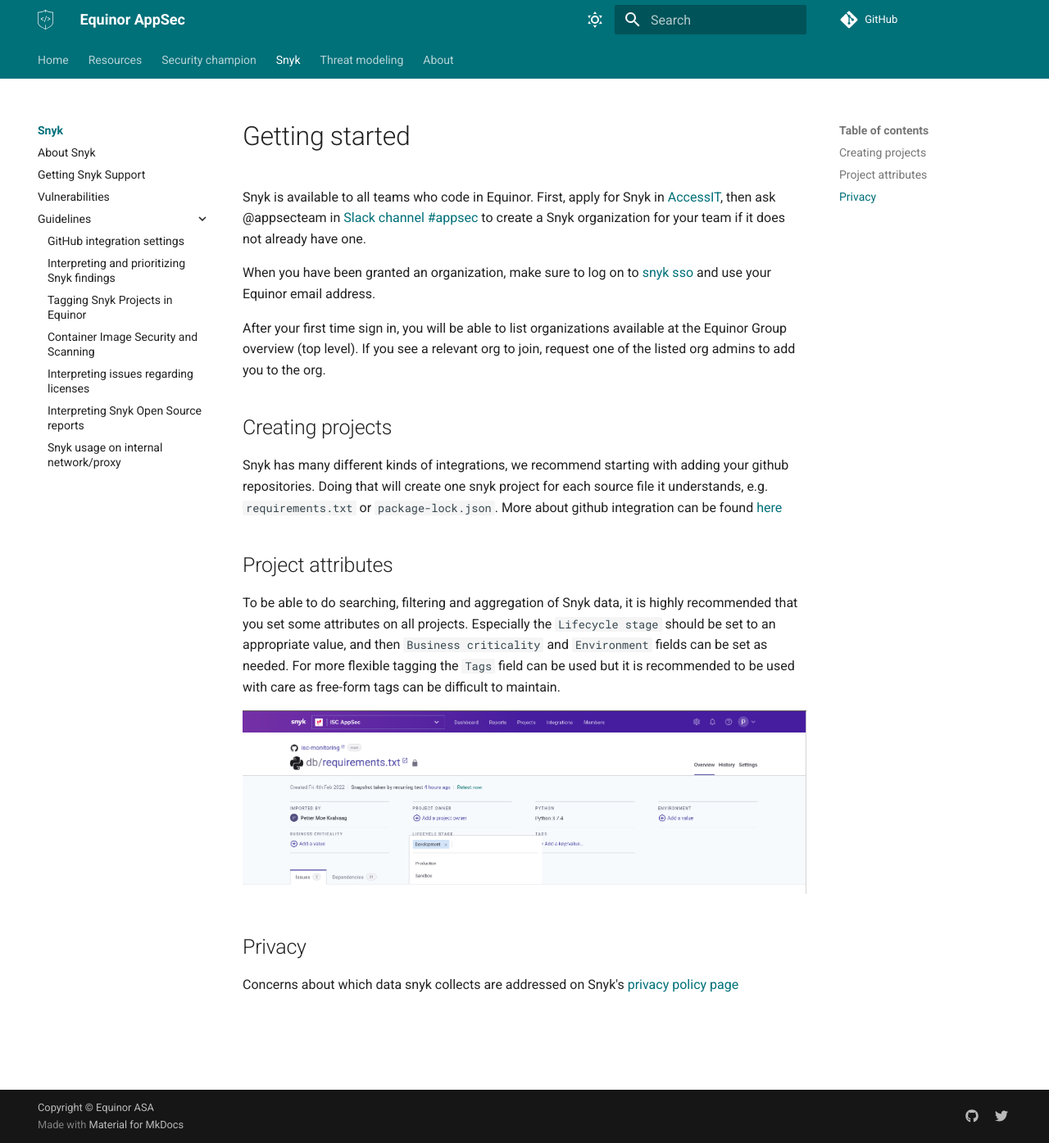
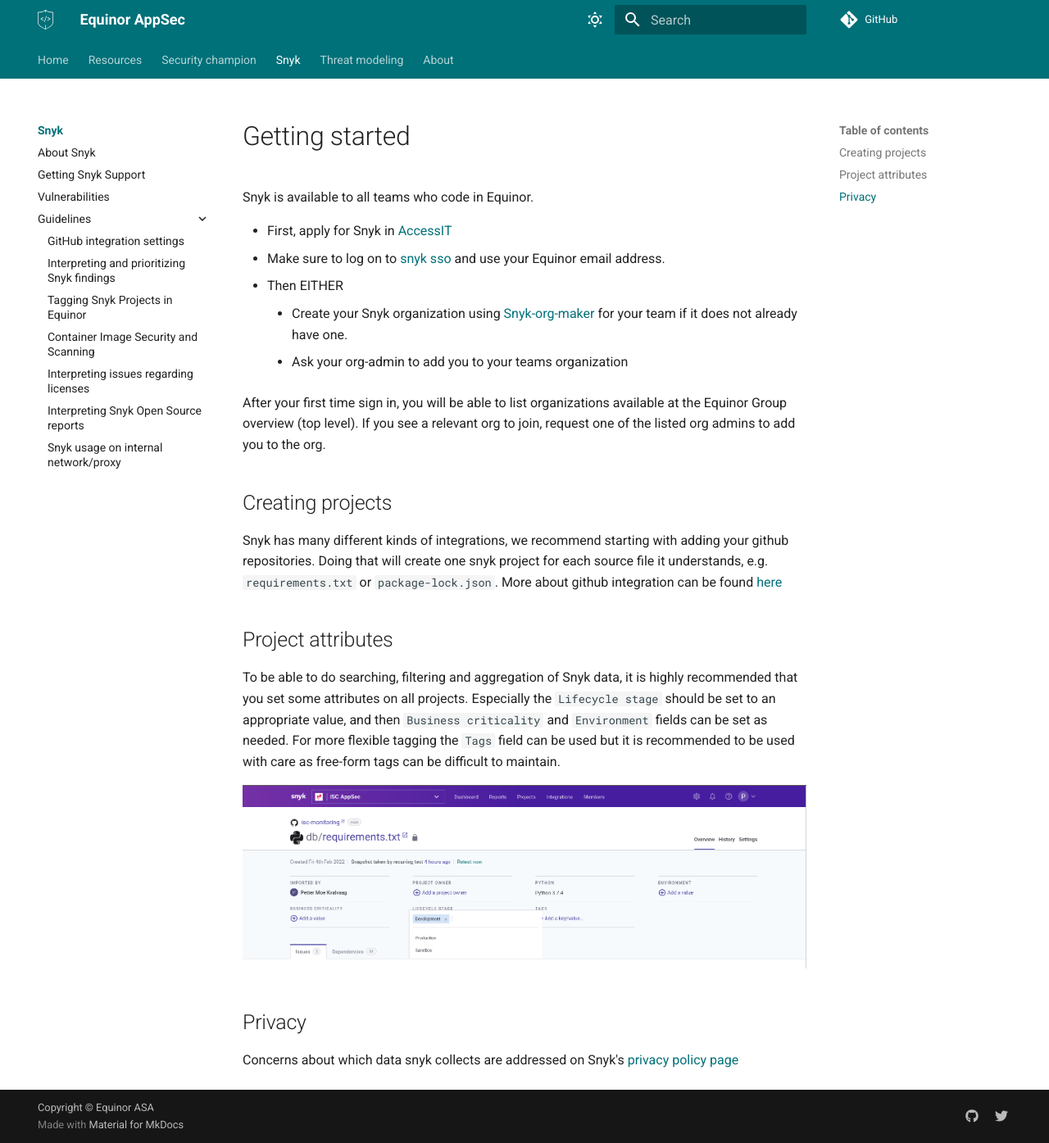
Before and after one commit to equinor/appsec, an MkDocs documentation site: the page built from docs/snyk/index.md, in a window 1280 px wide and 1395 px high. Shown: the whole window at 82% size. Built offline with MkDocs 1.6.1 and Material for MkDocs 9.7.7, drawn with Linux system fonts in a browser that asks for light colours; some web fonts are replaced; comment, search, counter and statistics services are not loaded.

Commit message:
change how to make snyk orgs

```diff
--- a/docs/snyk/index.md
+++ b/docs/snyk/index.md
@@ -1,8 +1,11 @@
 # Getting started
-Snyk is available to all teams who code in Equinor. First, apply for Snyk in [AccessIT](https://accessit.equinor.com/Search/Search?term=snyk), then ask @appsecteam in [Slack channel #appsec](https://equinor.slack.com/archives/CMM6FSW5V) to create a Snyk organization for your team if it does not already have one.
+Snyk is available to all teams who code in Equinor.
 
-When you have been granted an organization, make sure to log on to [snyk sso](https://app.snyk.io/login/sso) and use your Equinor
-email address.
+- First, apply for Snyk in [AccessIT](https://accessit.equinor.com/Search/Search?term=snyk)
+- Make sure to log on to [snyk sso](https://app.snyk.io/login/sso) and use your Equinor email address.
+- Then EITHER
+    - Create your Snyk organization using [Snyk-org-maker](https://app-snyk-org-maker-prod.radix.equinor.com/) for your team if it does not already have one.
+    - Ask your org-admin to add you to your teams organization
 
 After your first time sign in, you will be able to list organizations available at the Equinor Group overview (top level). If you see a relevant org to join, request one of the listed org admins to add you to the org.
 
```
